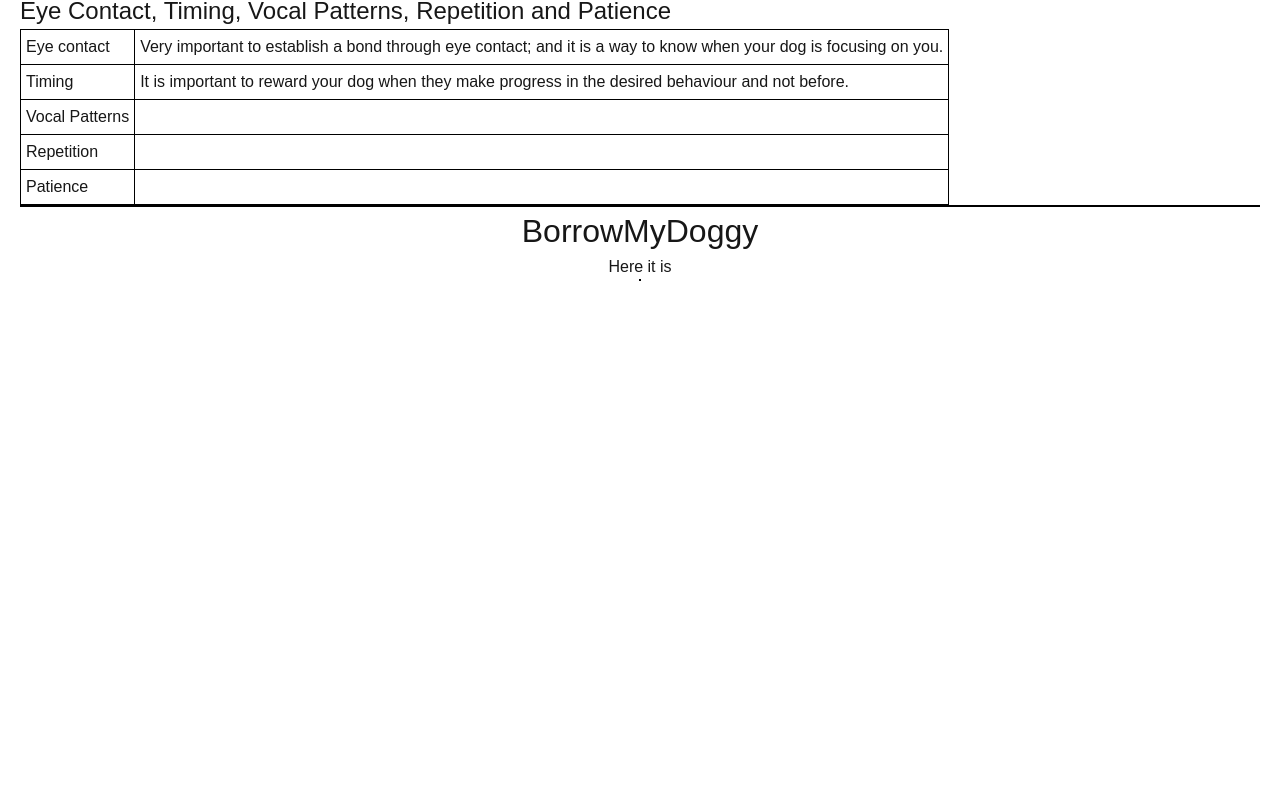
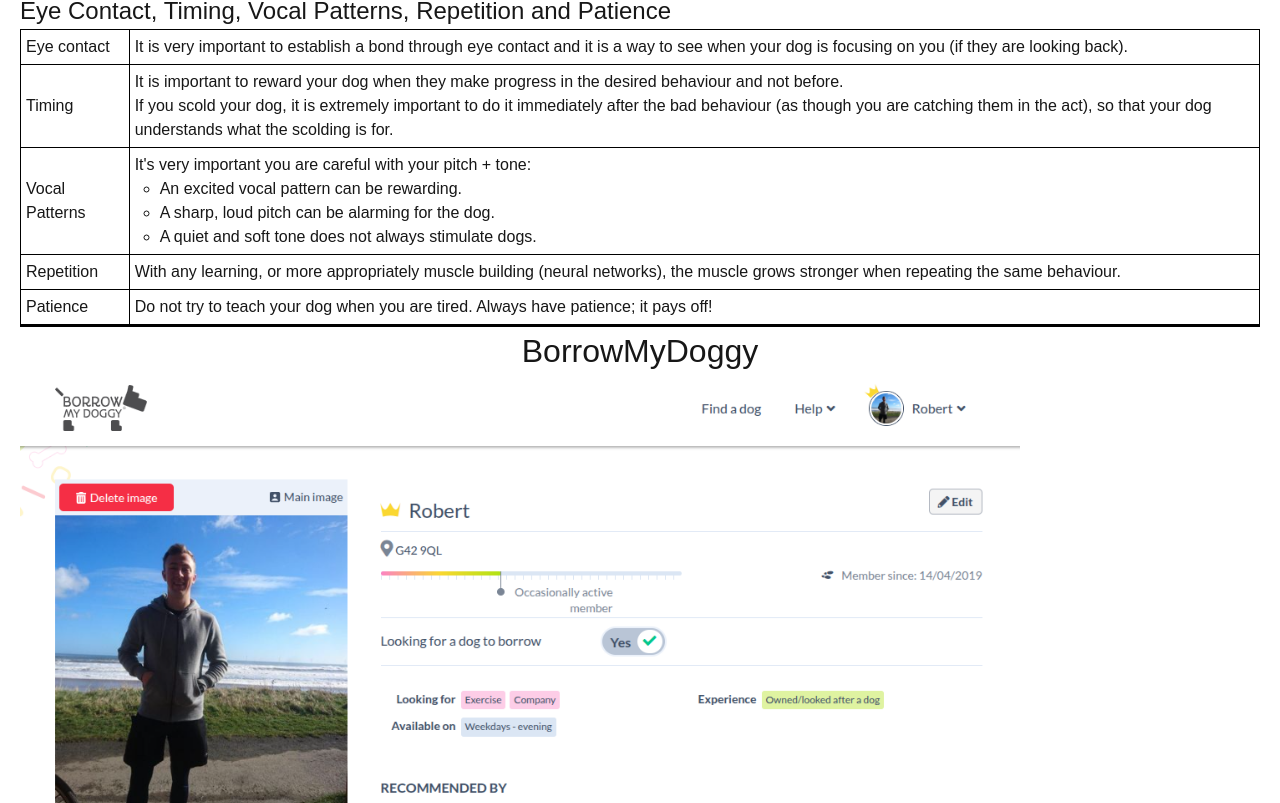
Before and after one commit to Robert-Rendell/robs-free-dog-walks, a Next.js app: page / in a window 1280 px wide. Shown: the part 2577-3380 px from the top of the page. Before the commit the page ends 2878 px from the top, so only its background shows below. Built offline with nearby package versions, Linux system fonts and the light colour scheme.

Commit message:
Add borrow my doggy

```diff
--- a/src/app/components/borrow-my-doggy.tsx
+++ b/src/app/components/borrow-my-doggy.tsx
@@ -1,8 +1,16 @@
+import Image from "next/image";
 export function BorrowMyDoggy() {
   return (
     <>
       <h1>BorrowMyDoggy</h1>
-      <p>Here it is</p>
+      <Image
+        className="dark:invert center"
+        src="/borrowmydoggy.png"
+        alt="Borrow my doggy"
+        width={1000}
+        height={1000}
+        priority
+      />
     </>
   );
 }
--- a/src/app/components/dog-training-advice.tsx
+++ b/src/app/components/dog-training-advice.tsx
@@ -42,28 +42,47 @@
             <tr>
               <td>Eye contact</td>
               <td>
-                Very important to establish a bond through eye contact; and it
-                is a way to know when your dog is focusing on you.
+                It is very important to establish a bond through eye contact and
+                it is a way to see when your dog is focusing on you (if they are
+                looking back).
               </td>
             </tr>
             <tr>
               <td>Timing</td>
               <td>
                 It is important to reward your dog when they make progress in
-                the desired behaviour and not before.
+                the desired behaviour and not before. <br />
+                If you scold your dog, it is extremely important to do it
+                immediately after the bad behaviour (as though you are catching
+                them in the act), so that your dog understands what the scolding
+                is for.
               </td>
             </tr>
             <tr>
               <td>Vocal Patterns</td>
-              <td></td>
+              <td>
+                It&apos;s very important you are careful with your pitch + tone:
+                <ul>
+                  <li>An excited vocal pattern can be rewarding.</li>
+                  <li>A sharp, loud pitch can be alarming for the dog.</li>
+                  <li>A quiet and soft tone does not always stimulate dogs.</li>
+                </ul>
+              </td>
             </tr>
             <tr>
               <td>Repetition</td>
-              <td></td>
+              <td>
+                With any learning, or more appropriately muscle building (neural
+                networks), the muscle grows stronger when repeating the same
+                behaviour.
+              </td>
             </tr>
             <tr>
               <td>Patience</td>
-              <td></td>
+              <td>
+                Do not try to teach your dog when you are tired. Always have
+                patience; it pays off!
+              </td>
             </tr>
           </tbody>
         </table>
```
Also changed, not shown: public/borrowmydoggy.png (added).
